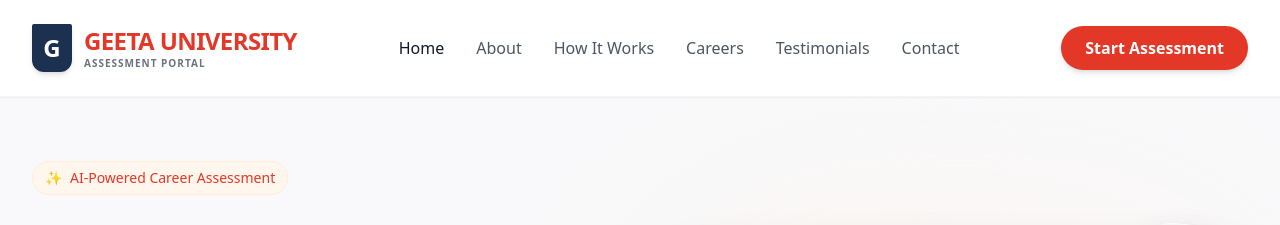
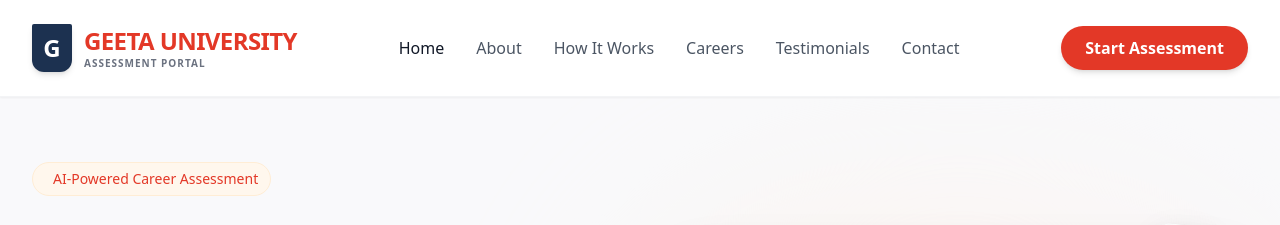
Before and after one commit to sahil-codesfor-fun/Career-test, a React (Vite) app in the folder frontend/: page / in a window 1280 px wide. Shown: the top 225 px of the page. Built offline with nearby package versions, Linux system fonts and the light colour scheme; no server answers.

Commit message:
Fixed issues

```diff
--- a/frontend/src/pages/Home.jsx
+++ b/frontend/src/pages/Home.jsx
@@ -79,7 +79,7 @@ const Home = () => {
           {/* Left Content */}
           <div className="w-full lg:w-1/2">
             <div className="inline-flex items-center gap-2 px-3 py-1.5 rounded-full bg-orange-50 text-brand-orange font-medium text-sm mb-6 border border-orange-100">
-              <span className="text-brand-orange">✨</span> AI-Powered Career Assessment
+              <span className="text-brand-orange"> </span> AI-Powered Career Assessment
             </div>
             <h1 className="text-5xl lg:text-6xl font-bold text-gray-900 leading-[1.1] mb-6 tracking-tight">
               Discover Your <br /> Perfect <span className="text-brand-orange">Career Path</span>
```
